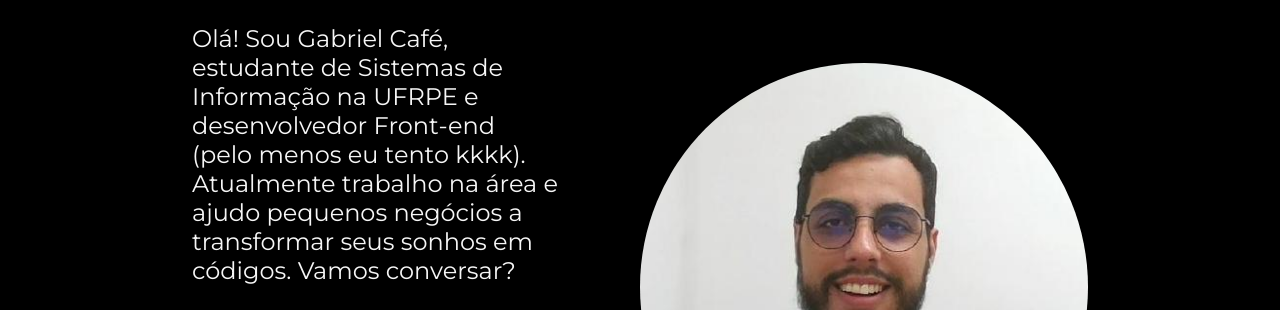
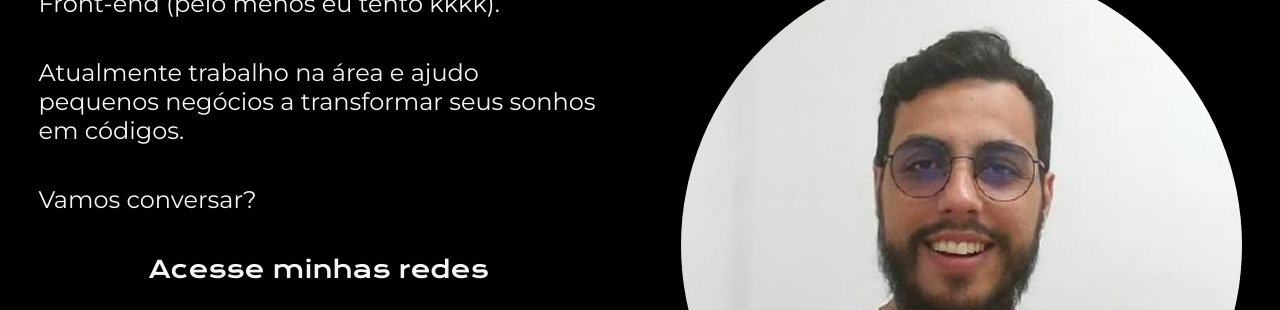
Before and after one commit to Gabrielcafens/about-me, a plain HTML site: page index.html in a window 1280 px wide. Shown: the part 335-645 px from the top of the page. Drawn offline with nearby package versions, Linux system fonts and the light colour scheme.

Commit message:
fix text and new branch

```diff
--- a/index.html
+++ b/index.html
@@ -22,9 +22,14 @@
                 class="title-highlight"> com um Front-end forte como um bom café!
             </strong></h1>
             <p class="introduction__content__text">
-                Olá! Sou Gabriel Café, estudante de Sistemas de Informação na UFRPE e desenvolvedor Front-end (pelo menos eu tento kkkk). Atualmente trabalho na área e ajudo pequenos negócios a transformar seus sonhos em códigos. Vamos conversar?
+                Olá! Sou Gabriel Café, estudante de Sistemas de Informação na UFRPE e desenvolvedor Front-end (pelo menos eu tento kkkk).
             </p>
-
+            <p class="introduction__content__text">
+                Atualmente trabalho na área e ajudo pequenos negócios a transformar seus sonhos em códigos.
+            </p>
+            <p class="introduction__content__text">
+                Vamos conversar?
+            </p>
 
             <div class="introduction__links">
                 <h2 class="introduction__links__subtitle">Acesse minhas redes</h2>
--- a/styles/style.css
+++ b/styles/style.css
@@ -39,7 +39,7 @@ body {
 }
 
 .introduction {
-    padding: 5% 15%;
+    padding: 4% 3%;
     display: flex;
     align-items: center;
     justify-content: space-between;
```
Also changed, not shown: about.html (+4 -1 lines).
